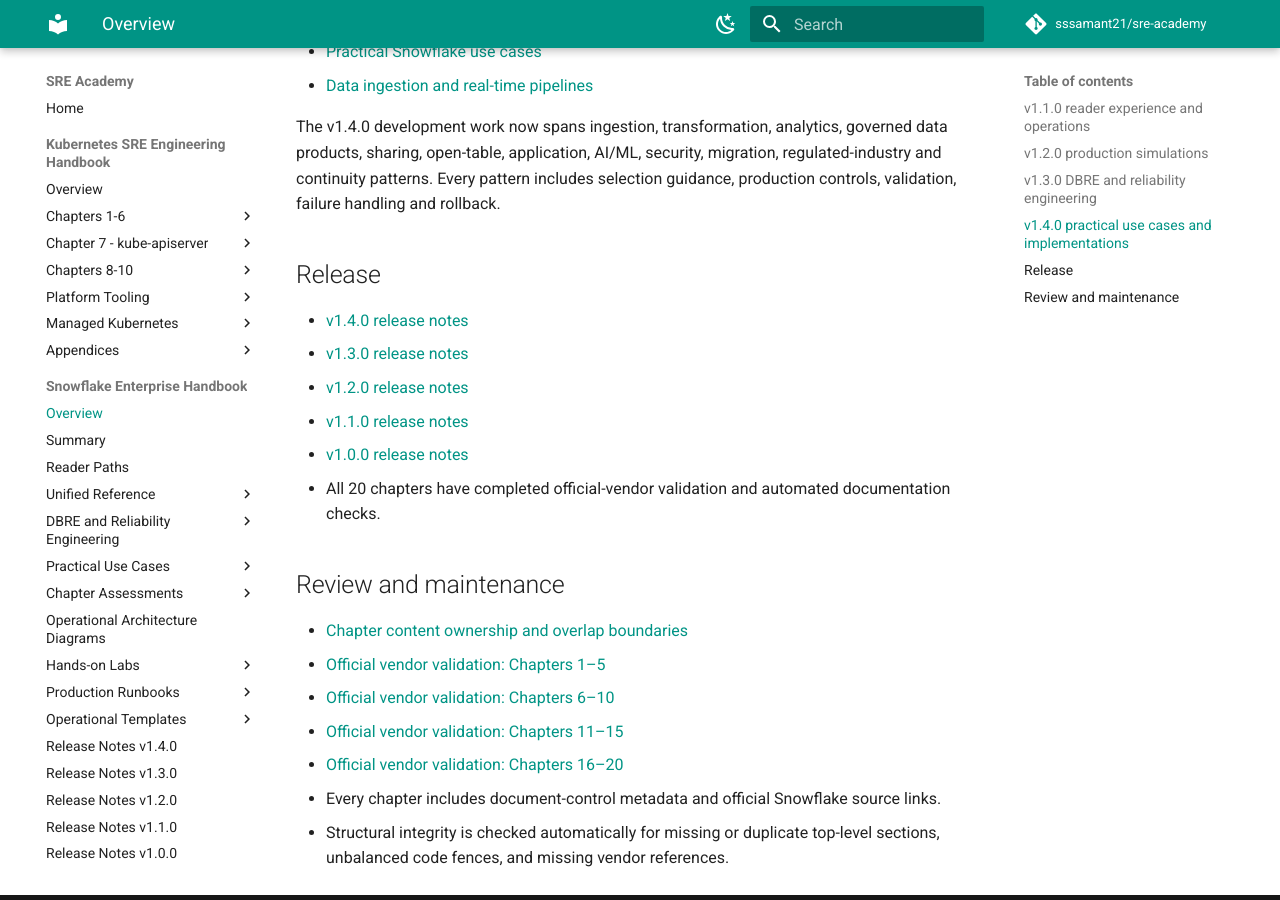
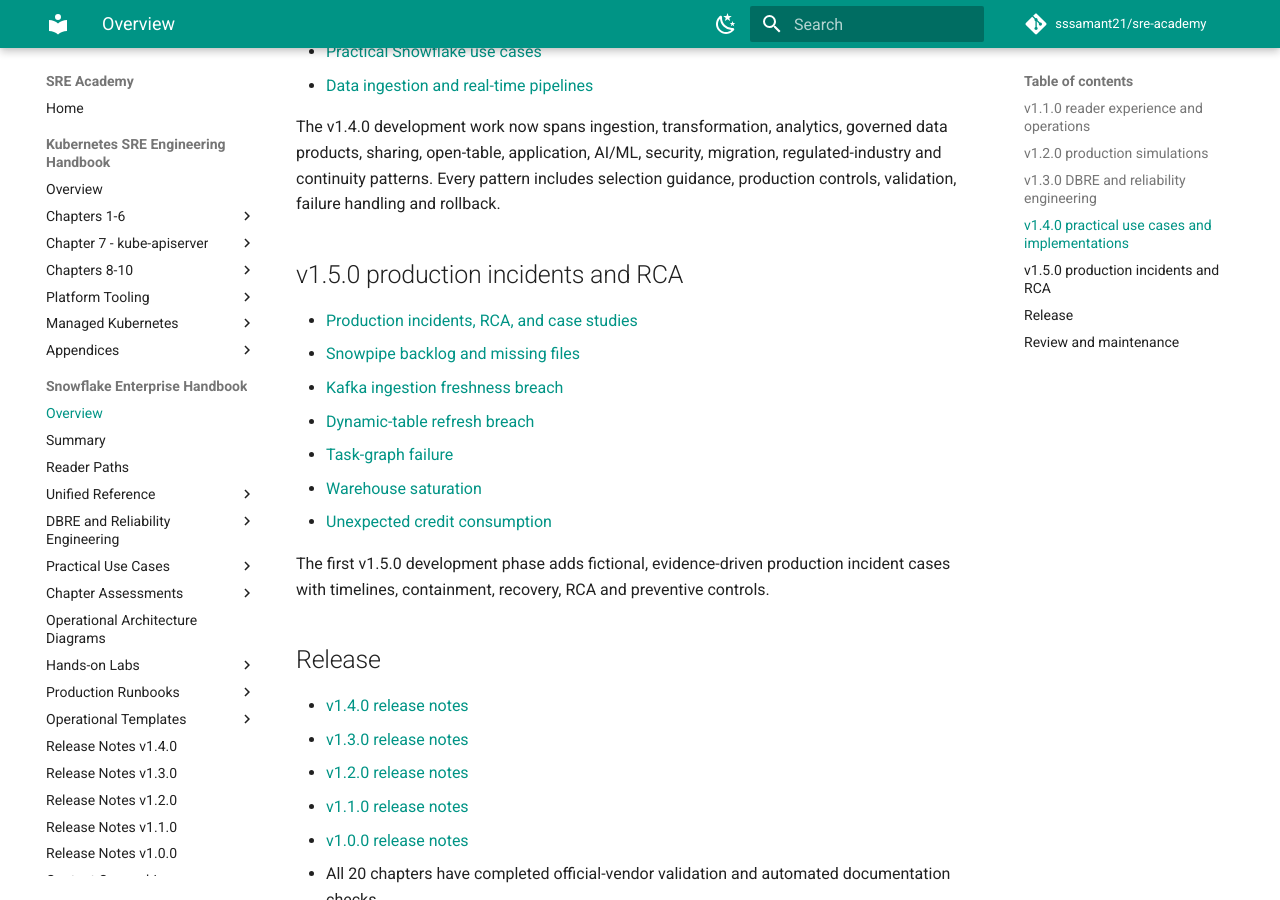
Before and after one commit to sssamant21/sre-academy, an MkDocs documentation site: the page built from docs/books/snowflake/index.md, in a window 1280 px wide and 900 px high, scrolled down 1405 px. Built offline with MkDocs 1.6.1 and Material for MkDocs 9.7.7, drawn with Linux system fonts in a browser that asks for light colours; comment, search, counter and statistics services are not loaded.

Commit message:
docs(snowflake): link v1.5 incident case studies

```diff
--- a/docs/books/snowflake/index.md
+++ b/docs/books/snowflake/index.md
@@ -46,6 +46,18 @@
 
 The v1.4.0 development work now spans ingestion, transformation, analytics, governed data products, sharing, open-table, application, AI/ML, security, migration, regulated-industry and continuity patterns. Every pattern includes selection guidance, production controls, validation, failure handling and rollback.
 
+## v1.5.0 production incidents and RCA
+
+- [Production incidents, RCA, and case studies](incidents/index.md)
+- [Snowpipe backlog and missing files](incidents/snowpipe-backlog.md)
+- [Kafka ingestion freshness breach](incidents/kafka-freshness.md)
+- [Dynamic-table refresh breach](incidents/dynamic-table-refresh.md)
+- [Task-graph failure](incidents/task-graph-failure.md)
+- [Warehouse saturation](incidents/warehouse-saturation.md)
+- [Unexpected credit consumption](incidents/unexpected-credit-consumption.md)
+
+The first v1.5.0 development phase adds fictional, evidence-driven production incident cases with timelines, containment, recovery, RCA and preventive controls.
+
 ## Release
 
 - [v1.4.0 release notes](RELEASE_NOTES_v1.4.0.md)
```
